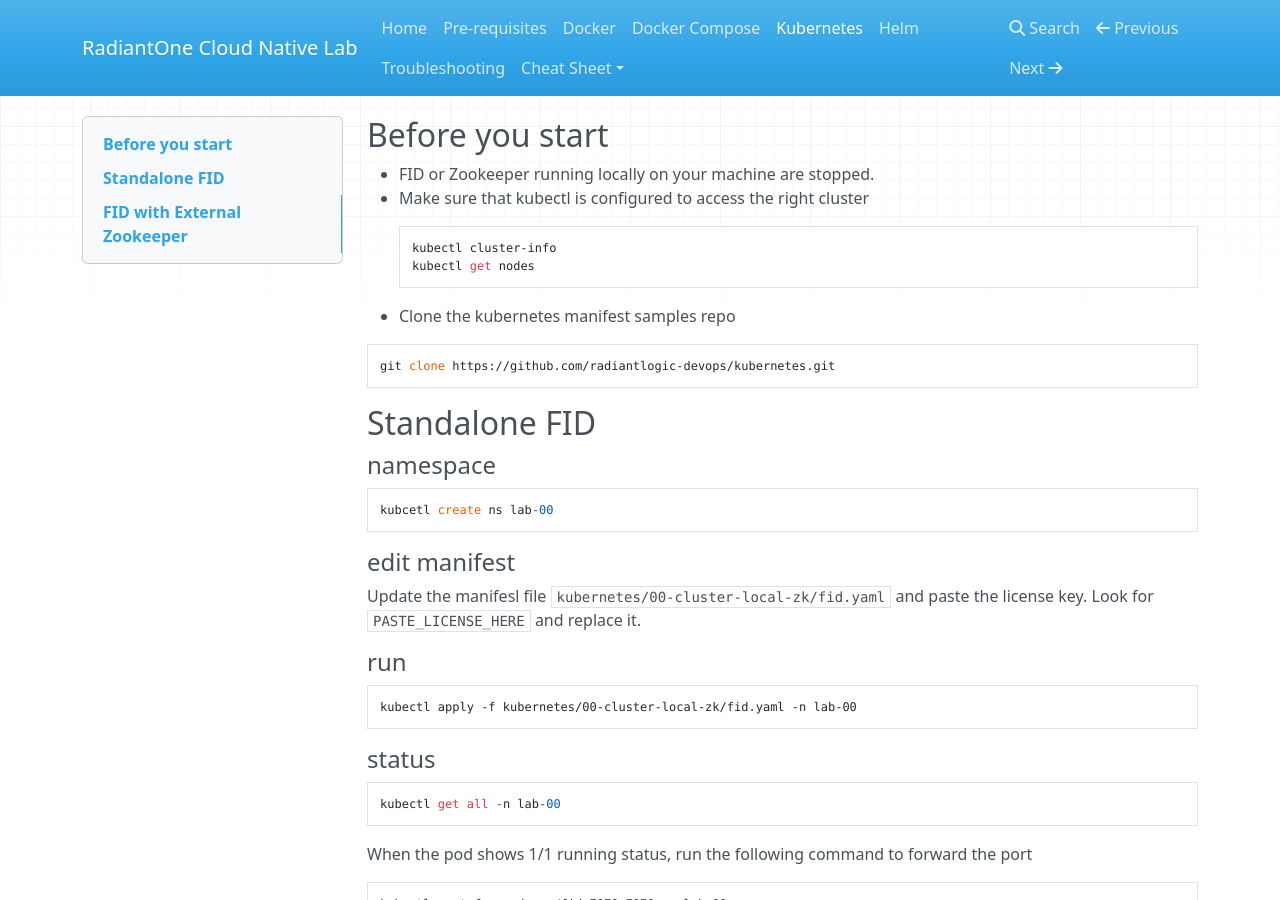
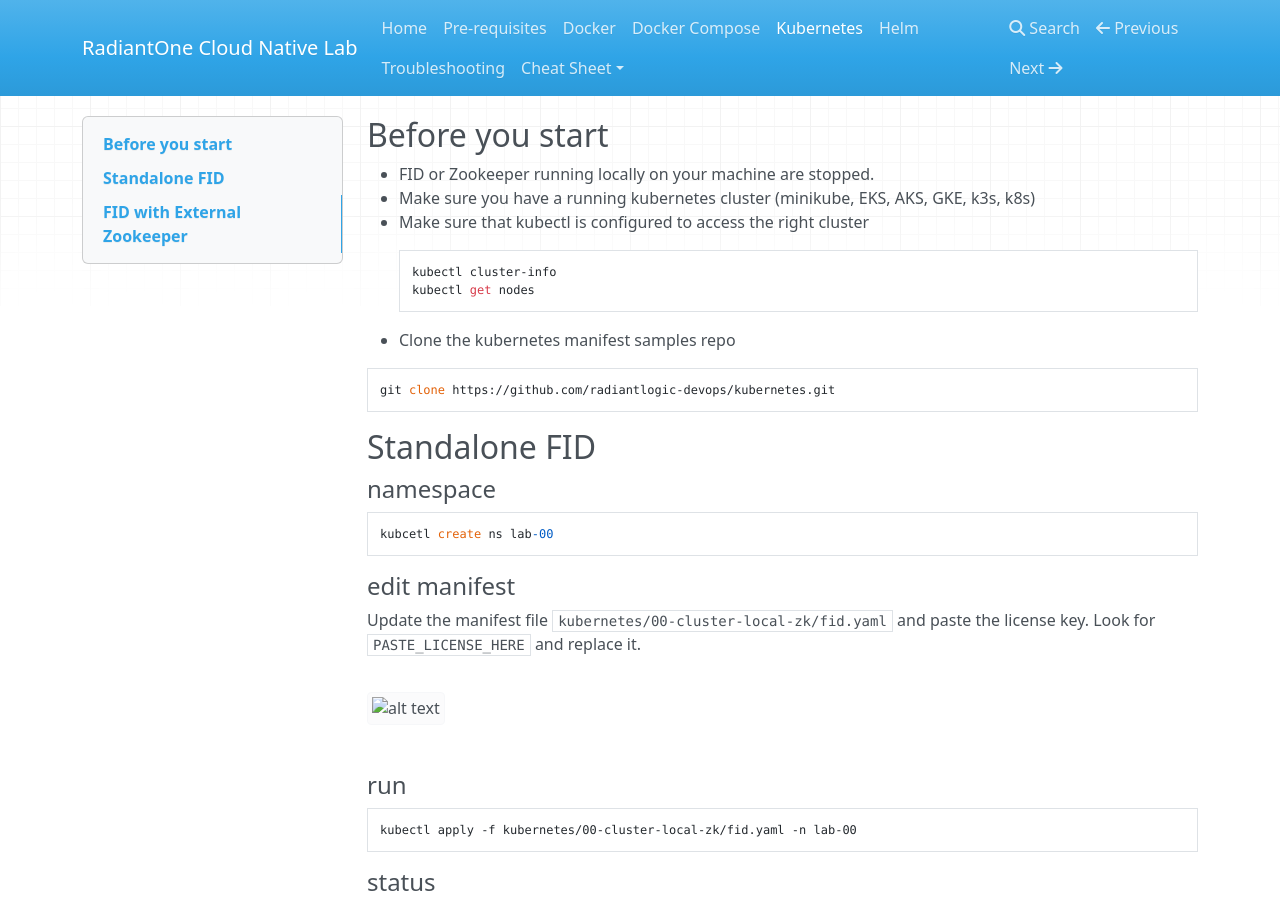
Before and after one commit to radiantlogic-devops/cloud-native-lab, an MkDocs documentation site: the page built from docs/kubernetes.md, in a window 1280 px wide and 900 px high. Built offline with MkDocs 1.6.1, drawn with Linux system fonts in a browser that asks for light colours; nearby versions of some CDN libraries.

Commit message:
Test
Test

````diff
--- a/docs/kubernetes.md
+++ b/docs/kubernetes.md
@@ -1,5 +1,6 @@
 ## Before you start
 * FID or Zookeeper running locally on your machine are stopped.
+* Make sure you have a running kubernetes cluster (minikube, EKS, AKS, GKE, k3s, k8s)
 * Make sure that kubectl is configured to access the right cluster
 
         kubectl cluster-info
@@ -15,7 +16,10 @@
 kubcetl create ns lab-00
 ```
 #### edit manifest
-Update the manifesl file `kubernetes/00-cluster-local-zk/fid.yaml` and paste the license key. Look for `PASTE_LICENSE_HERE` and replace it.
+Update the manifest file `kubernetes/00-cluster-local-zk/fid.yaml` and paste the license key. Look for `PASTE_LICENSE_HERE` and replace it.
+
+![alt text](/Users/gnanirahulnutakki/Documents/CLOUD/Github/cloud-native-lab/Images/AddLicenseStandalone.png)
+
 
 #### run
 ```
````
Also changed, not shown: Images/AddLicenseStandalone.png (added).
